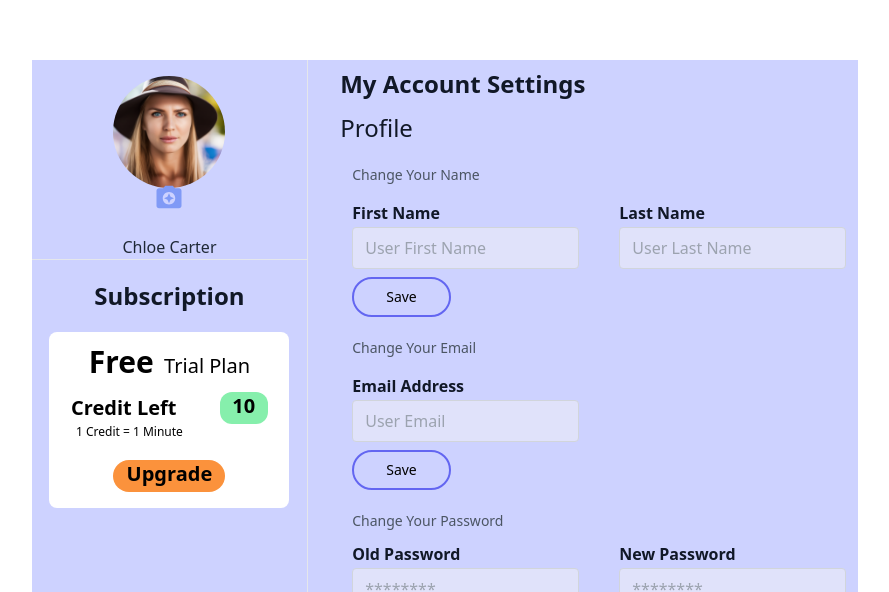
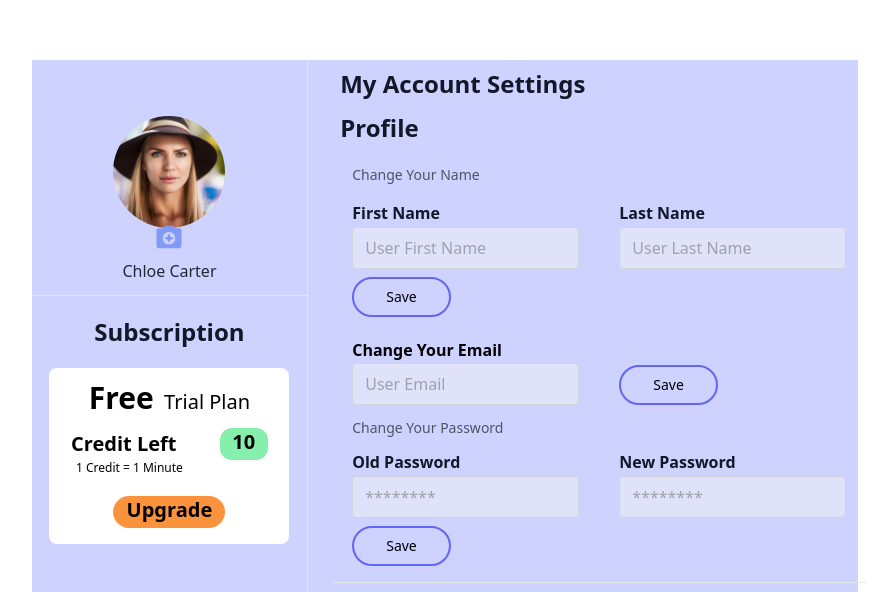
Before and after one commit to Encoder012/UBILANG, a React (Create React App) app: page / in a window 1280 px wide. Shown: the part 208-800 px from the top of the page, without its empty margins (195-1084 px from the left). Built offline with nearby package versions, Linux system fonts and the light colour scheme.

Commit message:
1st commit

```diff
--- a/src/components/Profile.js
+++ b/src/components/Profile.js
@@ -7,9 +7,9 @@ function Profile() {
       <div className="lg:w-4/6 mx-auto" id=''>
         <div className="flex flex-col sm:flex-row mt-10  " id='profilecard'>
           <div className="sm:w-1/3 text-center sm: sm:py-8">
-            <div>
-              <div className="w-28 h-20 rounded-full inline-flex items-center justify-center bg-gray-200 text-gray-400">
-                <img className='rounded-full' src='chloeCarter.png' />
+            {/* <div> */}
+              <div className="w-28 h-20 mt-10 rounded-full inline-flex items-center justify-center bg-gray-200 text-gray-400">
+                <img className='rounded-full' src='chloeCarter.png' alt='user'/>
 
               </div>
 
@@ -17,11 +17,11 @@ function Profile() {
                 <button className='hover:text-black'>
                   <MdCameraEnhance className='hover:text-black' id='profileChange' />
                 </button>
-                <h2 className="font-medium title-font mt-4 text-gray-800 text-base">Chloe Carter</h2>
+                <h2 className="font-medium title-font mb-3 text-gray-800 text-base">Chloe Carter</h2>
                 <hr />
               </div>
 
-            </div>
+            {/* </div> */}
 
             <h2 className='font-semibold text-2xl mt-5 text-gray-900'>Subscription</h2>
             <div className="rounded-lg h-44 w-60 m-auto mt-5 overflow-hidden bg-white">
@@ -46,17 +46,17 @@ function Profile() {
 
           <div className="sm:w-2/3 sm:pl-8 sm:py-2 sm:border-l border-gray-200 sm:border-t-0 border-t mt-4 pt-4 sm:mt-0 text-center sm:text-left">
             <h2 className='font-bold text-2xl text-gray-900'>My Account Settings</h2>
-            <h2 className='font-base text-2xl mt-3 text-gray-900'>Profile</h2>
+            <h2 className='font-base text-2xl mt-3 font-semibold text-gray-900'>Profile</h2>
             <section className="text-gray-600 body-font relative">
               <div className="container">
                 <div className="flex flex-col w-full px-3 mb-5 mt-5">
 
                   <p className="lg:w-2/3 leading-relaxed text-sm">Change Your Name</p>
                 </div>
-                <div className=" mx-">
+                <div className="">
                   <div className="flex flex-wrap -m-2">
                     <div className="px-5 w-1/2">
-                      <div className="relative px-">
+                      <div className="relative">
                         <label for="name" className="leading-7 text-base font-semibold text-gray-900">First Name</label>
                         <input type="text" id="firstname" name="name" className="w-full bg-gray-100 bg-opacity-50 rounded border border-gray-300 focus:border-indigo-500 focus:bg-white focus:ring-2 focus:ring-indigo-200 text-base outline-none text-gray-700 py-1 px-3 leading-8 transition-colors duration-200 ease-in-out"
                           placeholder='User First Name' />
@@ -78,19 +78,23 @@ function Profile() {
 
 
                     <div className="flex flex-col w-full px-5 -mb-2 mt-5">
-                      <p className="lg:w-2/3 leading-relaxed text-sm">Change Your Email</p>
-                    </div>
-                    <div className="px-5 pt-5 w-1/2">
-                      <div className="relative">
-                        <label for="email" className="leading-7 text-base font-semibold text-gray-900">Email Address</label>
+                      <p className="lg:w-2/3 leading-relaxed text-base text-black font-semibold">Change Your Email</p>
+
+
+                    <div className="flex w-full px- mt- ">
+                      <div className="relative w-1/2 pr-5 ">
+                        {/* <label for="email" className="leading-7 text-base font-semibold text-gray-900">Email Address</label> */}
                         <input type="email" id="email" name="email"
                           className="w-full bg-gray-100 bg-opacity-50 rounded border border-gray-300 focus:border-indigo-500 focus:bg-white focus:ring-2 focus:ring-indigo-200 text-base outline-none text-gray-700 py-1 px-3 leading-8 transition-colors duration-200 ease-in-out"
                           placeholder='User Email'
                         />
+                      {/* </div> */}
                       </div>
+                    {/* </div> */}
+                    <div className="px-5 mt-auto w-fit">
+                      <button className="flex text-black py-2 px-8 focus:outline-none hover:bg-indigo-100 rounded-full border-2 border-indigo-500 hover:border-x-8 hover:border-x-indigo-900 hover:border-y-indigo-900  text-sm">Save</button>
                     </div>
-                    <div className="px-5 mt-2  w-full">
-                      <button className="flex text-black py-2 px-8 focus:outline-none hover:bg-indigo-100 rounded-full border-2 border-indigo-500 hover:border-x-8 hover:border-x-indigo-900 hover:border-y-indigo-900  text-sm">Save</button>
+                    </div>
                     </div>
 
                     <div className="flex flex-col w-full px-5 mb-2 mt-5">
```
